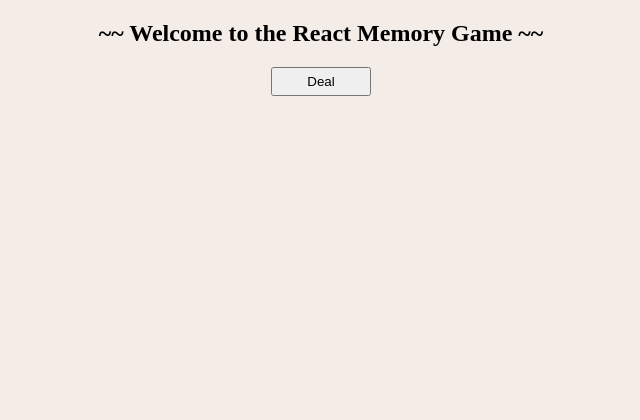
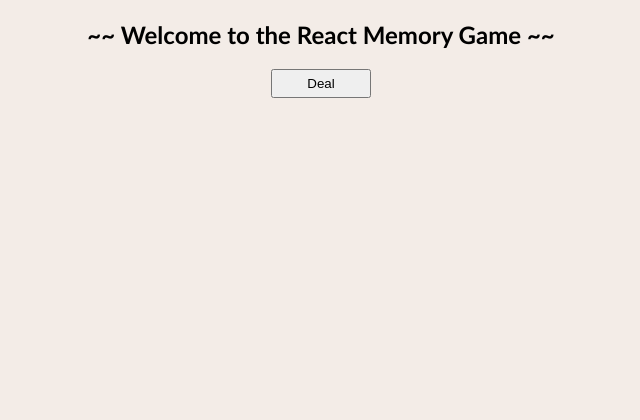
Before and after one commit to senseofsteph/memory-card-game, a Flask app: page / in a window 1280 px wide. Shown: the top 420 px of the page, without its empty margins (319-959 px from the left). Run offline with Flask 2, Linux system fonts and the light colour scheme; some libraries are stand-ins or nearby versions.

Commit message:
Add placeholder for font-family styling

```diff
--- a/static/css/styles.css
+++ b/static/css/styles.css
@@ -1,6 +1,7 @@
 
 body {
   background-color: #f3ece7;
+  font-family: "Trebuchet MS", Helvetica, sans-serif;
 }
 
 
```
